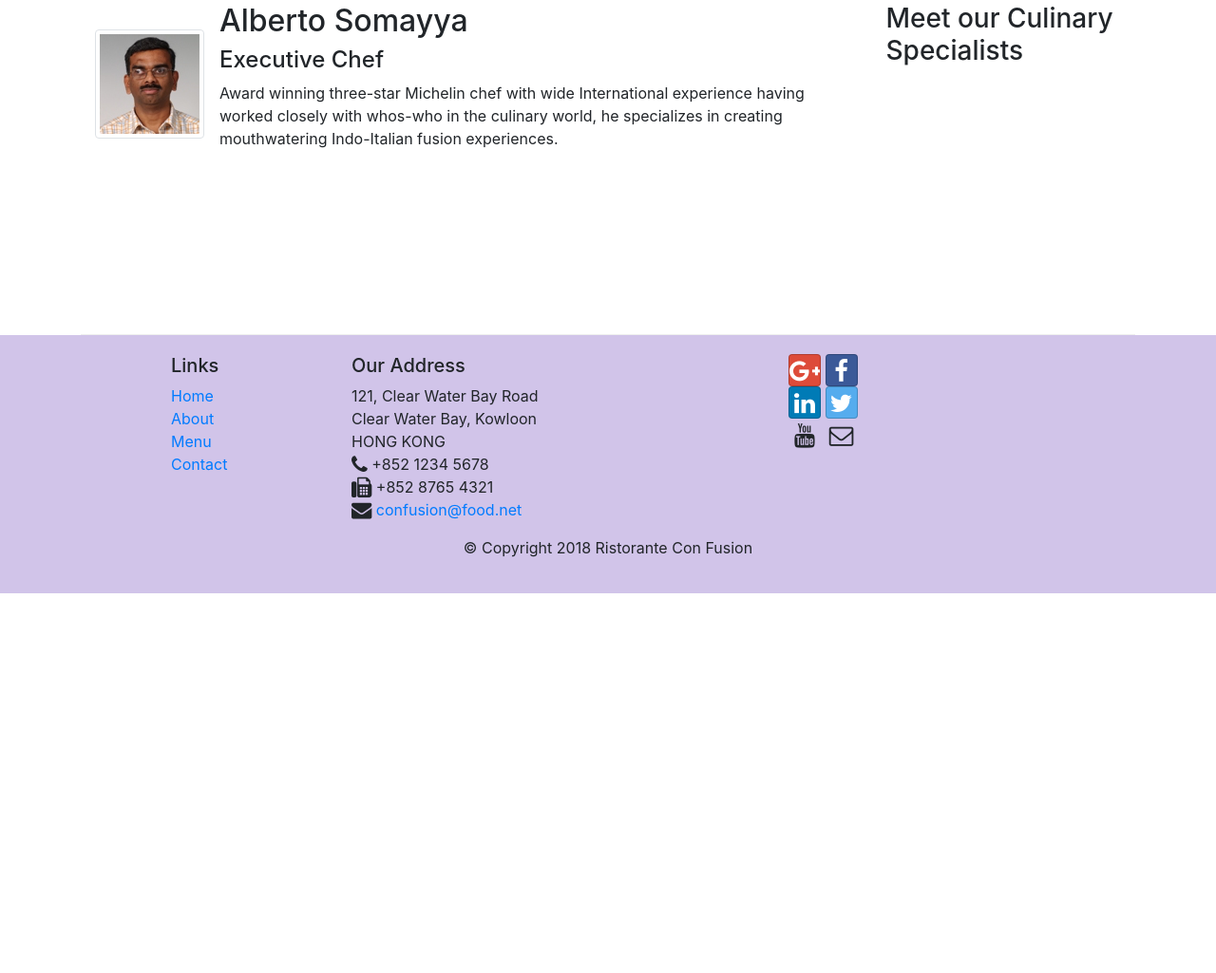
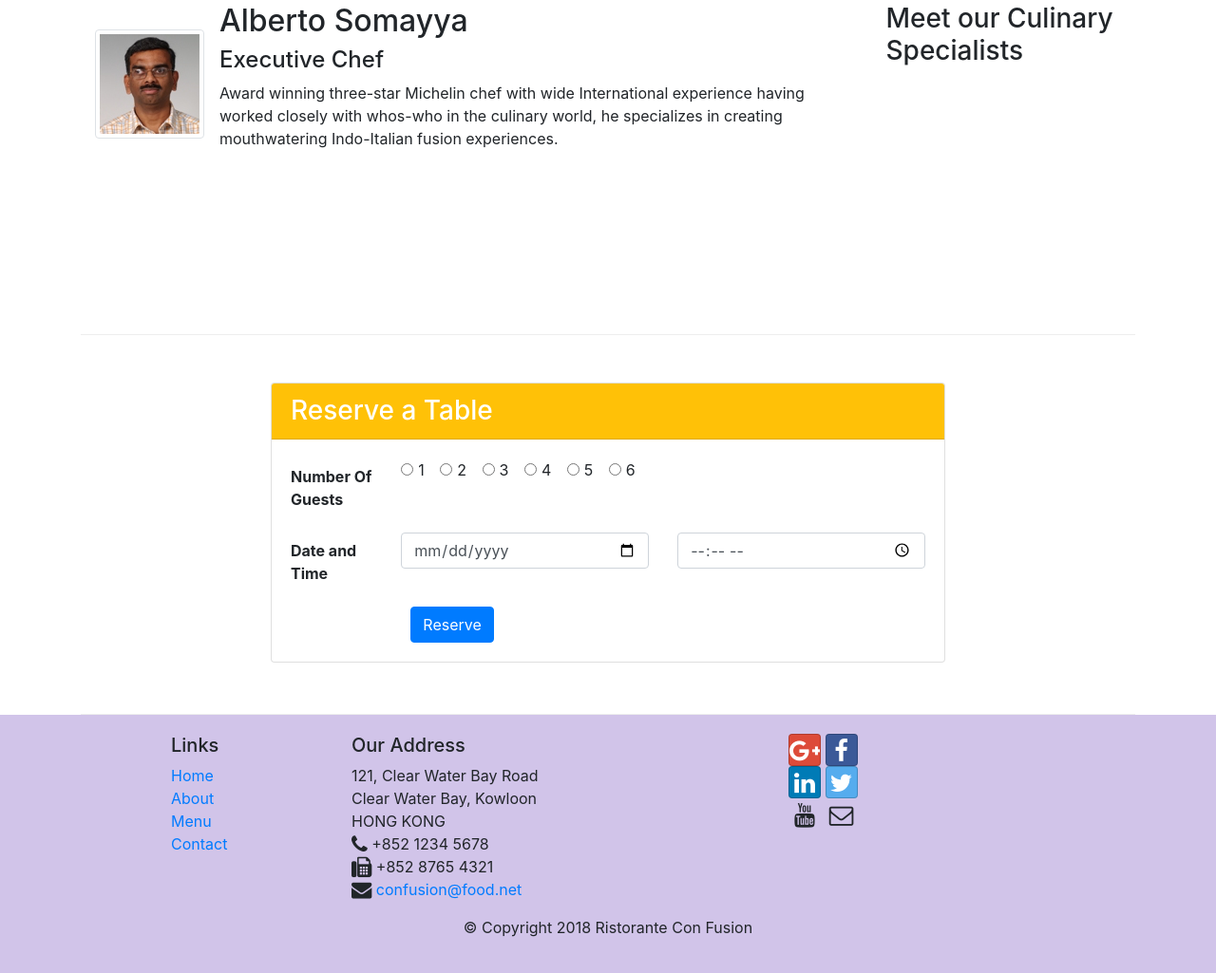
Before and after one commit to okeks/conFusion, a website: page home.html in a window 1280 px wide. Shown: the part 1181-2206 px from the top of the page at 95% size. Before the commit the page ends 1806 px from the top, so only its background shows below. Drawn offline with nearby package versions, Linux system fonts and the light colour scheme.

Commit message:
more on media assignment

```diff
--- a/home.html
+++ b/home.html
@@ -63,6 +63,9 @@
                 align-self-center">
                 <img src="./img/logo.png" class="img-fluid" alt="logo" />
               </div>
+              <div class="col-12 col col-sm-3 justify-content-center align-self-center">
+                <a href="#reserveSeat"><button type="button" class="btn btn-warning btn-block">Reserve Table</button></a>
+              </div>
             </div>
           </div>
         </header>
@@ -94,13 +97,20 @@
               <h3>This Month's Promotions</h3>
             </div>
             <div class="col-12 col-sm col-md">
-              <h2>Weekend Grand Buffet</h2>
+              <div class="media row">
+                <img class="d-flex ml-2 img-thumbnail align-self-center order-sm-last"  src="./img/buffet.png" alt="buffet">
+                <div class="media-body order-sm-first">
+<h2 class="mt-0">Weekend Grand Buffet <span class="badge badge-danger">NEW</span></h2>
 <p>
   Featuring mouthwatering combinations with a choice of five
   different salads, six enticing appetizers, six main entrees and
   five choicest desserts. Free flowing bubbly and soft drinks. All
   for just $19.99 per person
 </p>
+
+                </div>
+              </div>
+
             </div>
           </div>
 
@@ -121,6 +131,67 @@
                   fusion experiences.
                 </p>
 
+              </div>
+
+              </div>
+
+            </div>
+          </div>
+          <div class="row row-content">
+            <div class="col-12 col-sm-8 offset-2">
+              <div class="card" id="reserveSeat">
+                <h3 class="card-header bg-warning text-white">Reserve a Table</h3>
+                <div class="card-body">
+                  <form >
+                    <div class="form-group row">
+                      <label for="NumberOfGuests" class="col-sm-2 col-form-label"><strong>Number Of Guests</strong> </label>
+                      <div class="col-sm-10">
+<div class="form-check form-check-inline">
+  <input class="form-check-input" type="radio" id="inlineCheckbox1" value="option1">
+  <label class="form-check-label" for="inlineCheckbox1">1</label>
+</div>
+<div class="form-check form-check-inline">
+  <input class="form-check-input" type="radio" id="inlineCheckbox2" value="option2">
+  <label class="form-check-label" for="inlineCheckbox2">2</label>
+</div>
+<div class="form-check form-check-inline">
+  <input class="form-check-input" type="radio" id="inlineCheckbox2" value="option2">
+  <label class="form-check-label" for="inlineCheckbox2">3</label>
+</div>
+<div class="form-check form-check-inline">
+  <input class="form-check-input" type="radio" id="inlineCheckbox2" value="option2">
+  <label class="form-check-label" for="inlineCheckbox2">4</label>
+</div>
+<div class="form-check form-check-inline">
+  <input class="form-check-input" type="radio" id="inlineCheckbox2" value="option2">
+  <label class="form-check-label" for="inlineCheckbox2">5</label>
+</div>
+<div class="form-check form-check-inline">
+  <input class="form-check-input" type="radio" id="inlineCheckbox2" value="option2">
+  <label class="form-check-label" for="inlineCheckbox2">6</label>
+</div>
+
+                      </div>
+                    </div>
+                    <div class="form-group row">
+                      <label for="datetime" class="col-sm-2 col-form-label"><strong>Date and Time</strong></label>
+                      <div class="col-sm-5">
+                        <input type="date" class="form-control" id="date" name="date" placeholder="Date"/>
+                      </div>
+                      <div class="col-sm-5">
+                        <input type="time" class="form-control" id="time" name="time" placeholder="Time"/>
+                      </div>
+                    </div>
+                    <div class="form-group-row">
+                      <div class="offset-md-2 col-md-10">
+                        <button type="submit" class="btn btn-primary">
+                          Reserve
+                        </button>
+                      </div>
+                    </div>
+
+
+                  </form>
                 </div>
 
               </div>
```
Lines whose indentation alone changed are shown as unchanged.
